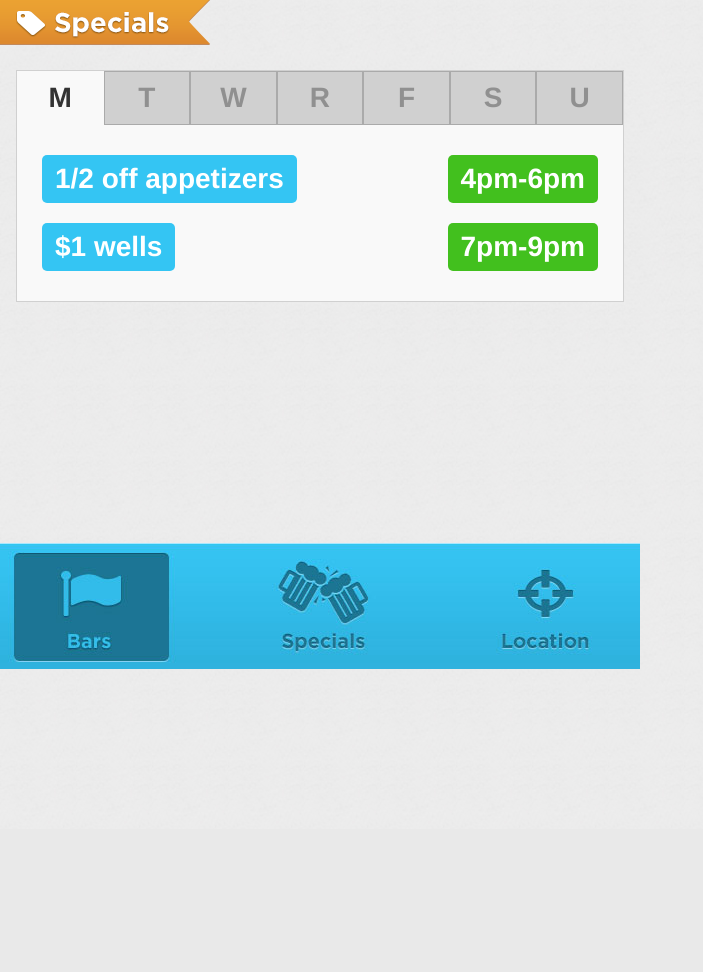
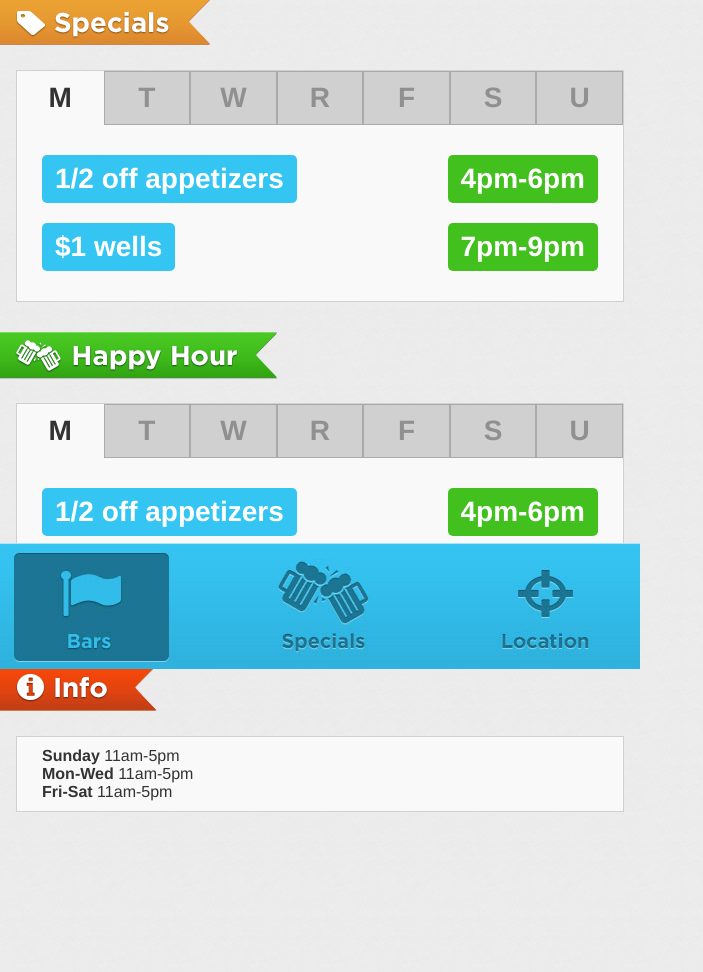
Before and after one commit to ackermcc/nitelife-mobile-site, a PHP site: page / in a window 1280 px wide. Shown: the part 131-1103 px from the top of the page, without its empty margins (0-703 px from the left). Before the commit the page ends 800 px from the top, so only its background shows below. Run offline with PHP 8.4, Linux system fonts and the light colour scheme.

Commit message:
added sections
added other sections of the bar page with their flags

```diff
--- a/bar.php
+++ b/bar.php
@@ -9,7 +9,7 @@
 
 
 	<div class="content">
-		<div class="specials-section">
+		<div class="section">
 			<img src="images/specials-flag.png" />
 			<div class="specials-date-picker">
 				<table class="date-picker" border="0" cellspacing="0" cellpadding="0">
@@ -37,4 +37,43 @@
 				</table>
 			</div>
 		</div>
+
+		<div class="section">
+			<img src="images/hh-flag.png" />
+			<div class="specials-date-picker">
+				<table class="date-picker" border="0" cellspacing="0" cellpadding="0">
+					<tr>
+						<td class="active-date">M</td>
+						<td>T</td>
+						<td>W</td>
+						<td>R</td>
+						<td>F</td>
+						<td>S</td>
+						<td>U</td>
+					</tr>
+				</table>
+			</div>
+			<div class="hh-viewer">
+				<table class="specials-table" border="0" cellspacing="0" cellpadding="0">
+					<tr>
+						<td><div class="active-special">1/2 off appetizers</div></td>
+						<td><div class="special-time">4pm-6pm</div></td>
+					</tr>
+					<tr>
+						<td><div class="active-special">$1 wells</div></td>
+						<td><div class="special-time">7pm-9pm</div></td>
+					</tr>
+				</table>
+			</div>
+		</div>
+
+		<div class="section">
+			<img src="images/info-flag.png" />
+			<div class="info-section">
+				<span>Sunday</span> 11am-5pm<br>
+				<span>Mon-Wed</span> 11am-5pm<br>
+				<span>Fri-Sat</span> 11am-5pm<br>
+			</div>
+		</div>
+
 	</div>
--- a/stylesheets/barpage.css
+++ b/stylesheets/barpage.css
@@ -1,5 +1,6 @@
-.specials-section {
+.section {
 	margin: 30px 0px;
+	overflow: auto;
 }
 
 .specials-date-picker {
@@ -35,7 +36,7 @@
 		border: none;
 	}
 
-.specials-viewer {
+.specials-viewer, .hh-viewer {
 	width: 95%;
 	padding: 30px 25px 10px 25px;
 	margin: auto;
@@ -81,3 +82,15 @@
 		margin-bottom: 20px;
 		display: inline-block;
 	}
+
+.info-section {
+	width: 95%;
+	margin: 20px auto 0px auto;
+	padding: 10px 25px 10px 25px;
+	background: #f9f9f9;
+	border: 1px solid #d0d0d0;
+}
+
+	.info-section span {
+		font-weight: bold;
+	}
--- a/stylesheets/style.css
+++ b/stylesheets/style.css
@@ -42,7 +42,7 @@ header {
 
 .content {
 	margin-top: 130px;
-	margin-bottom: 118px;
+	margin-bottom: 160px;
 }
 
 footer {
```
Also changed, not shown: images/hh-flag.png (renamed from images/header_flag_05.png), images/info-flag.png (renamed from images/header_flag_08.png).
